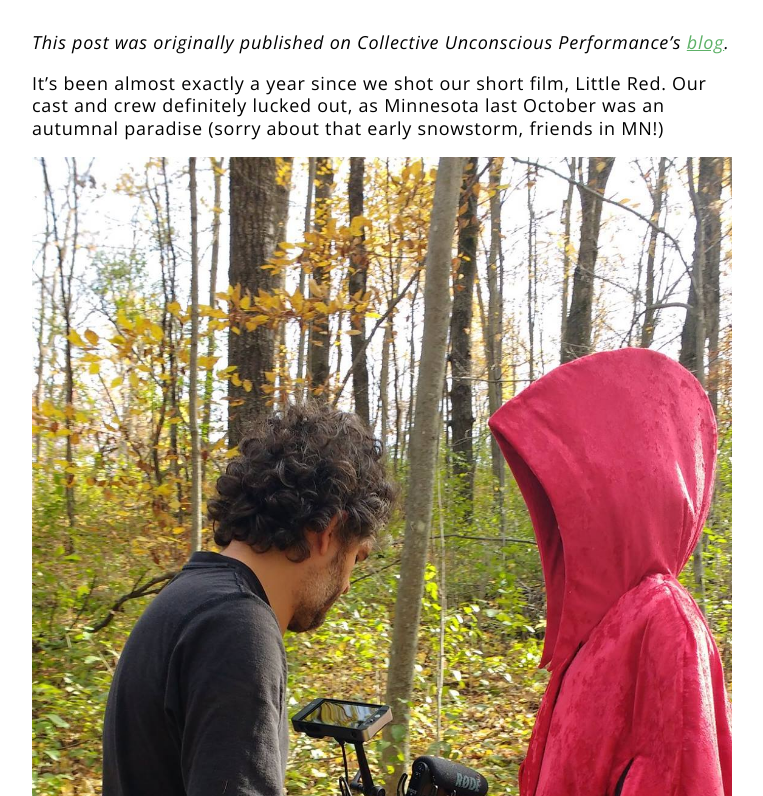
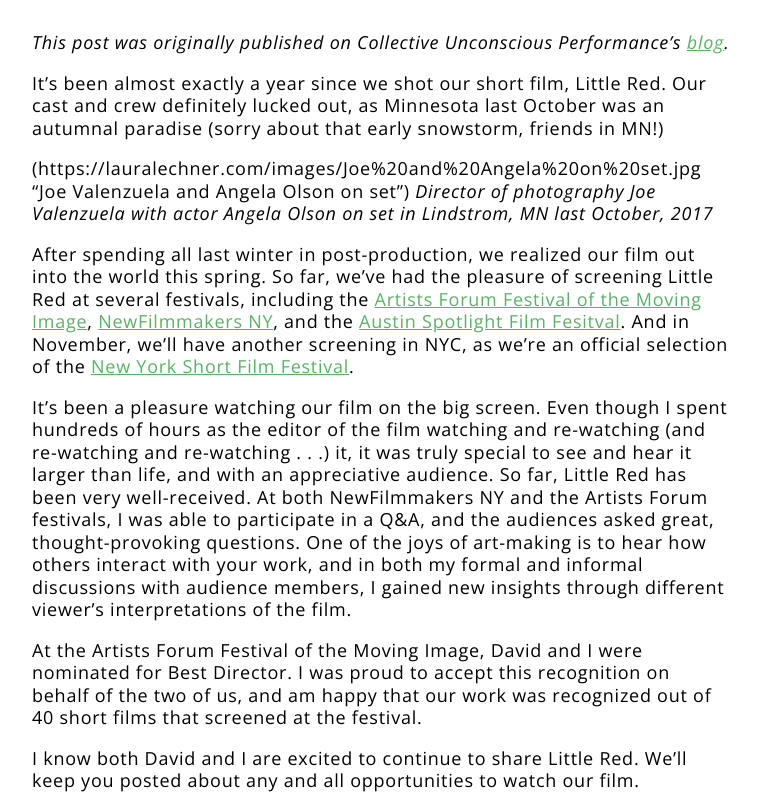
Before and after one commit to nbuonin/lauralechner-2, a Jekyll site: the page built from _blog/festival-update.md, in a window 1280 px wide and 900 px high, scrolled down 737 px, cut to the strip 104-900 px from the top of the window. Shown: the whole strip, without its empty margins (258-1021 px from the left). Built offline with Jekyll 4.4.1, drawn with Linux system fonts in a browser that asks for light colours; nearby versions of some CDN libraries.

Commit message:
Update festival-update.md

```diff
--- a/_blog/festival-update.md
+++ b/_blog/festival-update.md
@@ -10,7 +10,7 @@ _This post was originally published on Collective Unconscious Performance's <a h
 
 It’s been almost exactly a year since we shot our short film, Little Red. Our cast and crew definitely lucked out, as Minnesota last October was an autumnal paradise (sorry about that early snowstorm, friends in MN!)
 
-![alt text]({{ "/images/Joe and Angela on set.jpg" | absolute_url }} "Joe Valenzuela and Angela Olson on set")
+({{ "/images/Joe and Angela on set.jpg" | absolute_url }} "Joe Valenzuela and Angela Olson on set")
 _Director of photography Joe Valenzuela with actor Angela Olson on set in Lindstrom, MN last October, 2017_
 
 After spending all last winter in post-production, we realized our film out into the world this spring. So far, we’ve had the pleasure of screening Little Red at several festivals, including the [Artists Forum Festival of the Moving Image](http://theartistsforum.org/filmfest/latestnews.html), [NewFilmmakers NY](http://www.newfilmmakers.com), and the [Austin Spotlight Film Fesitval](https://www.austinspotlightfilmfestival.com). And in November, we’ll have another screening in NYC, as we’re an official selection of the [New York Short Film Festival](http://www.newyorkshort.com).
```
